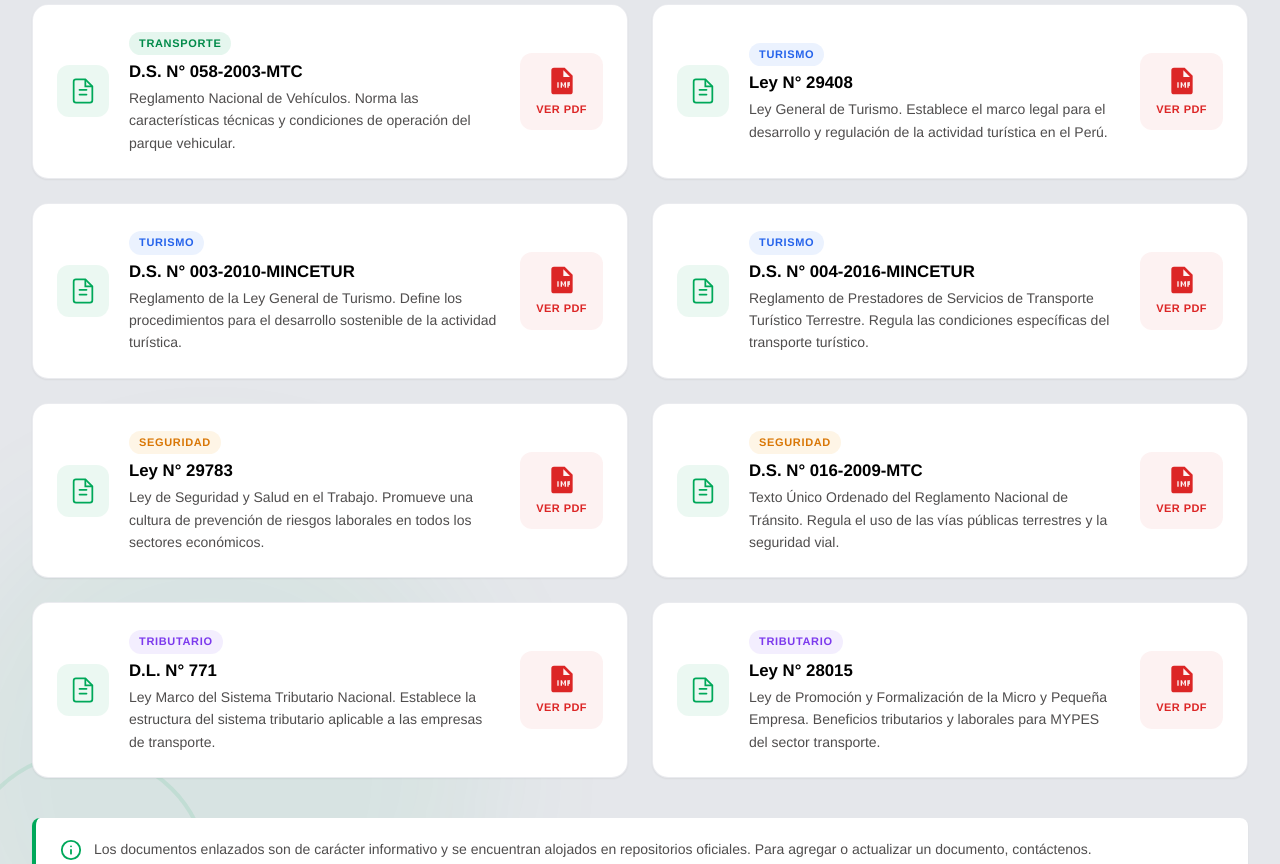
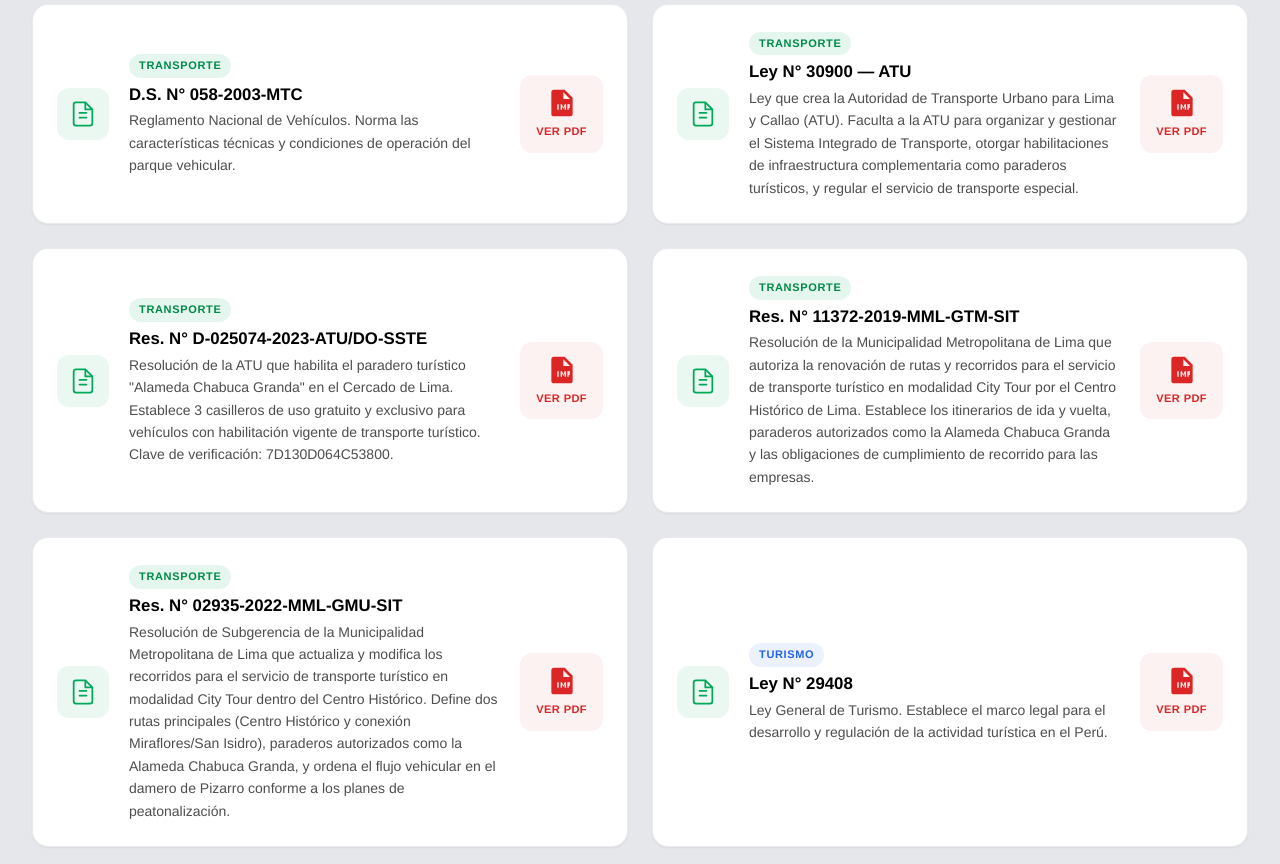
Before and after one commit to YukiRito2/APTTUR-WEB2, a plain HTML site: page leyes.html in a window 1280 px wide. Shown: the part 959-1823 px from the top of the page. Drawn offline with Linux system fonts and the light colour scheme.

Commit message:
feat: add new legal documents related to transportation with links to PDFs

```diff
--- a/leyes.html
+++ b/leyes.html
@@ -116,8 +116,68 @@
             </a>
           </article>
 
+          <article class="ley-card fade-in-up" data-category="transporte" data-delay="3">
+            <div class="ley-icon">
+              <svg viewBox="0 0 24 24" fill="none" stroke="currentColor" stroke-width="1.5"><path d="M14 2H6a2 2 0 00-2 2v16a2 2 0 002 2h12a2 2 0 002-2V8z"/><polyline points="14 2 14 8 20 8"/><path d="M9 15h6M9 11h6" stroke-linecap="round"/></svg>
+            </div>
+            <div class="ley-body">
+              <span class="ley-tag ley-tag--transporte">Transporte</span>
+              <h3>Ley N° 30900 — ATU</h3>
+              <p>Ley que crea la Autoridad de Transporte Urbano para Lima y Callao (ATU). Faculta a la ATU para organizar y gestionar el Sistema Integrado de Transporte, otorgar habilitaciones de infraestructura complementaria como paraderos turísticos, y regular el servicio de transporte especial.</p>
+            </div>
+            <a href="https://drive.google.com/file/d/1qpbpz3gLyTtFX9qBeS0QWXd09oiBh1xO/view?usp=drive_link" target="_blank" rel="noopener noreferrer" class="ley-pdf" aria-label="Consultar en portal ATU">
+              <svg viewBox="0 0 24 24" fill="currentColor"><path d="M14 2H6a2 2 0 00-2 2v16a2 2 0 002 2h12a2 2 0 002-2V8l-6-6zm-1 2l5 5h-5V4zM8.5 13h1v4h-1v-4zm2.5 0h1l1 2.5L14 13h1v4h-1v-2.5l-1 2-1-2V17h-1v-4zm5 0h2v1h-1v.5h1v1h-1v1.5h-1V13z"/></svg>
+              <span>Ver PDF</span>
+            </a>
+          </article>
+
+          <article class="ley-card fade-in-up" data-category="transporte" data-delay="4">
+            <div class="ley-icon">
+              <svg viewBox="0 0 24 24" fill="none" stroke="currentColor" stroke-width="1.5"><path d="M14 2H6a2 2 0 00-2 2v16a2 2 0 002 2h12a2 2 0 002-2V8z"/><polyline points="14 2 14 8 20 8"/><path d="M9 15h6M9 11h6" stroke-linecap="round"/></svg>
+            </div>
+            <div class="ley-body">
+              <span class="ley-tag ley-tag--transporte">Transporte</span>
+              <h3>Res. N° D-025074-2023-ATU/DO-SSTE</h3>
+              <p>Resolución de la ATU que habilita el paradero turístico "Alameda Chabuca Granda" en el Cercado de Lima. Establece 3 casilleros de uso gratuito y exclusivo para vehículos con habilitación vigente de transporte turístico. Clave de verificación: 7D130D064C53800.</p>
+            </div>
+            <a href="https://drive.google.com/file/d/1qpbpz3gLyTtFX9qBeS0QWXd09oiBh1xO/view?usp=drive_link" target="_blank" rel="noopener noreferrer" class="ley-pdf" aria-label="Verificar resolución ATU">
+              <svg viewBox="0 0 24 24" fill="currentColor"><path d="M14 2H6a2 2 0 00-2 2v16a2 2 0 002 2h12a2 2 0 002-2V8l-6-6zm-1 2l5 5h-5V4zM8.5 13h1v4h-1v-4zm2.5 0h1l1 2.5L14 13h1v4h-1v-2.5l-1 2-1-2V17h-1v-4zm5 0h2v1h-1v.5h1v1h-1v1.5h-1V13z"/></svg>
+              <span>Ver PDF</span>
+            </a>
+          </article>
+
+          <article class="ley-card fade-in-up" data-category="transporte" data-delay="5">
+            <div class="ley-icon">
+              <svg viewBox="0 0 24 24" fill="none" stroke="currentColor" stroke-width="1.5"><path d="M14 2H6a2 2 0 00-2 2v16a2 2 0 002 2h12a2 2 0 002-2V8z"/><polyline points="14 2 14 8 20 8"/><path d="M9 15h6M9 11h6" stroke-linecap="round"/></svg>
+            </div>
+            <div class="ley-body">
+              <span class="ley-tag ley-tag--transporte">Transporte</span>
+              <h3>Res. N° 11372-2019-MML-GTM-SIT</h3>
+              <p>Resolución de la Municipalidad Metropolitana de Lima que autoriza la renovación de rutas y recorridos para el servicio de transporte turístico en modalidad City Tour por el Centro Histórico de Lima. Establece los itinerarios de ida y vuelta, paraderos autorizados como la Alameda Chabuca Granda y las obligaciones de cumplimiento de recorrido para las empresas.</p>
+            </div>
+            <a href="https://drive.google.com/file/d/1KUNpOxqba36SCeMpuq724RJD8PGQtax_/view?usp=drive_link" target="_blank" rel="noopener noreferrer" class="ley-pdf" aria-label="Ver PDF Res. N° 11372-2019-MML">
+              <svg viewBox="0 0 24 24" fill="currentColor"><path d="M14 2H6a2 2 0 00-2 2v16a2 2 0 002 2h12a2 2 0 002-2V8l-6-6zm-1 2l5 5h-5V4zM8.5 13h1v4h-1v-4zm2.5 0h1l1 2.5L14 13h1v4h-1v-2.5l-1 2-1-2V17h-1v-4zm5 0h2v1h-1v.5h1v1h-1v1.5h-1V13z"/></svg>
+              <span>Ver PDF</span>
+            </a>
+          </article>
+
+          <article class="ley-card fade-in-up" data-category="transporte" data-delay="6">
+            <div class="ley-icon">
+              <svg viewBox="0 0 24 24" fill="none" stroke="currentColor" stroke-width="1.5"><path d="M14 2H6a2 2 0 00-2 2v16a2 2 0 002 2h12a2 2 0 002-2V8z"/><polyline points="14 2 14 8 20 8"/><path d="M9 15h6M9 11h6" stroke-linecap="round"/></svg>
+            </div>
+            <div class="ley-body">
+              <span class="ley-tag ley-tag--transporte">Transporte</span>
+              <h3>Res. N° 02935-2022-MML-GMU-SIT</h3>
+              <p>Resolución de Subgerencia de la Municipalidad Metropolitana de Lima que actualiza y modifica los recorridos para el servicio de transporte turístico en modalidad City Tour dentro del Centro Histórico. Define dos rutas principales (Centro Histórico y conexión Miraflores/San Isidro), paraderos autorizados como la Alameda Chabuca Granda, y ordena el flujo vehicular en el damero de Pizarro conforme a los planes de peatonalización.</p>
+            </div>
+            <a href="https://drive.google.com/file/d/16-FS5GOZ-lRp8SOi29kpYbjE8vtH7BwW/view?usp=drive_link" target="_blank" rel="noopener noreferrer" class="ley-pdf" aria-label="Ver PDF Res. N° 02935-2022-MML">
+              <svg viewBox="0 0 24 24" fill="currentColor"><path d="M14 2H6a2 2 0 00-2 2v16a2 2 0 002 2h12a2 2 0 002-2V8l-6-6zm-1 2l5 5h-5V4zM8.5 13h1v4h-1v-4zm2.5 0h1l1 2.5L14 13h1v4h-1v-2.5l-1 2-1-2V17h-1v-4zm5 0h2v1h-1v.5h1v1h-1v1.5h-1V13z"/></svg>
+              <span>Ver PDF</span>
+            </a>
+          </article>
+
           <!-- ═══ TURISMO ═══ -->
-          <article class="ley-card fade-in-up" data-category="turismo" data-delay="3">
+          <article class="ley-card fade-in-up" data-category="turismo" data-delay="7">
             <div class="ley-icon">
               <svg viewBox="0 0 24 24" fill="none" stroke="currentColor" stroke-width="1.5"><path d="M14 2H6a2 2 0 00-2 2v16a2 2 0 002 2h12a2 2 0 002-2V8z"/><polyline points="14 2 14 8 20 8"/><path d="M9 15h6M9 11h6" stroke-linecap="round"/></svg>
             </div>
@@ -132,7 +192,7 @@
             </a>
           </article>
 
-          <article class="ley-card fade-in-up" data-category="turismo" data-delay="4">
+          <article class="ley-card fade-in-up" data-category="turismo" data-delay="8">
             <div class="ley-icon">
               <svg viewBox="0 0 24 24" fill="none" stroke="currentColor" stroke-width="1.5"><path d="M14 2H6a2 2 0 00-2 2v16a2 2 0 002 2h12a2 2 0 002-2V8z"/><polyline points="14 2 14 8 20 8"/><path d="M9 15h6M9 11h6" stroke-linecap="round"/></svg>
             </div>
@@ -147,7 +207,7 @@
             </a>
           </article>
 
-          <article class="ley-card fade-in-up" data-category="turismo" data-delay="5">
+          <article class="ley-card fade-in-up" data-category="turismo" data-delay="9">
             <div class="ley-icon">
               <svg viewBox="0 0 24 24" fill="none" stroke="currentColor" stroke-width="1.5"><path d="M14 2H6a2 2 0 00-2 2v16a2 2 0 002 2h12a2 2 0 002-2V8z"/><polyline points="14 2 14 8 20 8"/><path d="M9 15h6M9 11h6" stroke-linecap="round"/></svg>
             </div>
@@ -163,7 +223,7 @@
           </article>
 
           <!-- ═══ SEGURIDAD ═══ -->
-          <article class="ley-card fade-in-up" data-category="seguridad" data-delay="6">
+          <article class="ley-card fade-in-up" data-category="seguridad" data-delay="10">
             <div class="ley-icon">
               <svg viewBox="0 0 24 24" fill="none" stroke="currentColor" stroke-width="1.5"><path d="M14 2H6a2 2 0 00-2 2v16a2 2 0 002 2h12a2 2 0 002-2V8z"/><polyline points="14 2 14 8 20 8"/><path d="M9 15h6M9 11h6" stroke-linecap="round"/></svg>
             </div>
@@ -178,7 +238,7 @@
             </a>
           </article>
 
-          <article class="ley-card fade-in-up" data-category="seguridad" data-delay="7">
+          <article class="ley-card fade-in-up" data-category="seguridad" data-delay="11">
             <div class="ley-icon">
               <svg viewBox="0 0 24 24" fill="none" stroke="currentColor" stroke-width="1.5"><path d="M14 2H6a2 2 0 00-2 2v16a2 2 0 002 2h12a2 2 0 002-2V8z"/><polyline points="14 2 14 8 20 8"/><path d="M9 15h6M9 11h6" stroke-linecap="round"/></svg>
             </div>
@@ -194,7 +254,7 @@
           </article>
 
           <!-- ═══ TRIBUTARIO ═══ -->
-          <article class="ley-card fade-in-up" data-category="tributario" data-delay="8">
+          <article class="ley-card fade-in-up" data-category="tributario" data-delay="12">
             <div class="ley-icon">
               <svg viewBox="0 0 24 24" fill="none" stroke="currentColor" stroke-width="1.5"><path d="M14 2H6a2 2 0 00-2 2v16a2 2 0 002 2h12a2 2 0 002-2V8z"/><polyline points="14 2 14 8 20 8"/><path d="M9 15h6M9 11h6" stroke-linecap="round"/></svg>
             </div>
@@ -209,7 +269,7 @@
             </a>
           </article>
 
-          <article class="ley-card fade-in-up" data-category="tributario" data-delay="9">
+          <article class="ley-card fade-in-up" data-category="tributario" data-delay="13">>
             <div class="ley-icon">
               <svg viewBox="0 0 24 24" fill="none" stroke="currentColor" stroke-width="1.5"><path d="M14 2H6a2 2 0 00-2 2v16a2 2 0 002 2h12a2 2 0 002-2V8z"/><polyline points="14 2 14 8 20 8"/><path d="M9 15h6M9 11h6" stroke-linecap="round"/></svg>
             </div>
```
